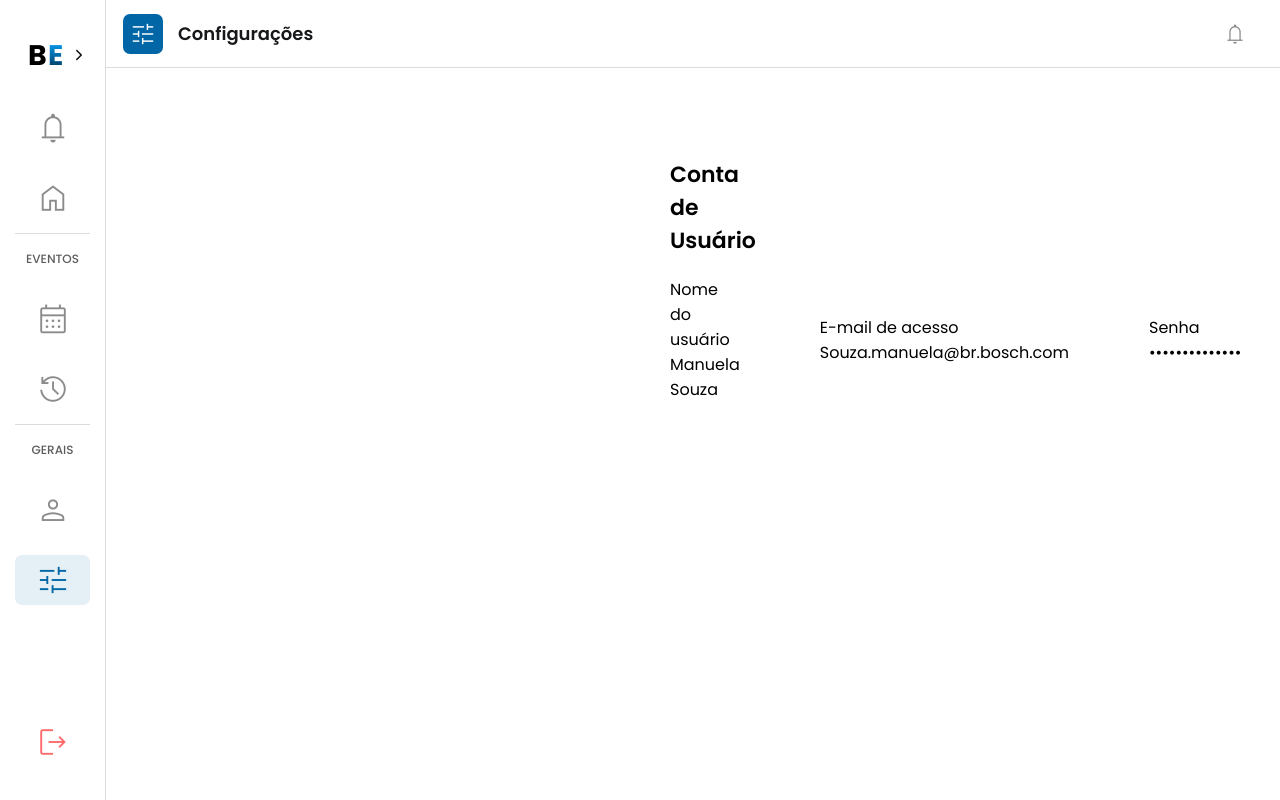
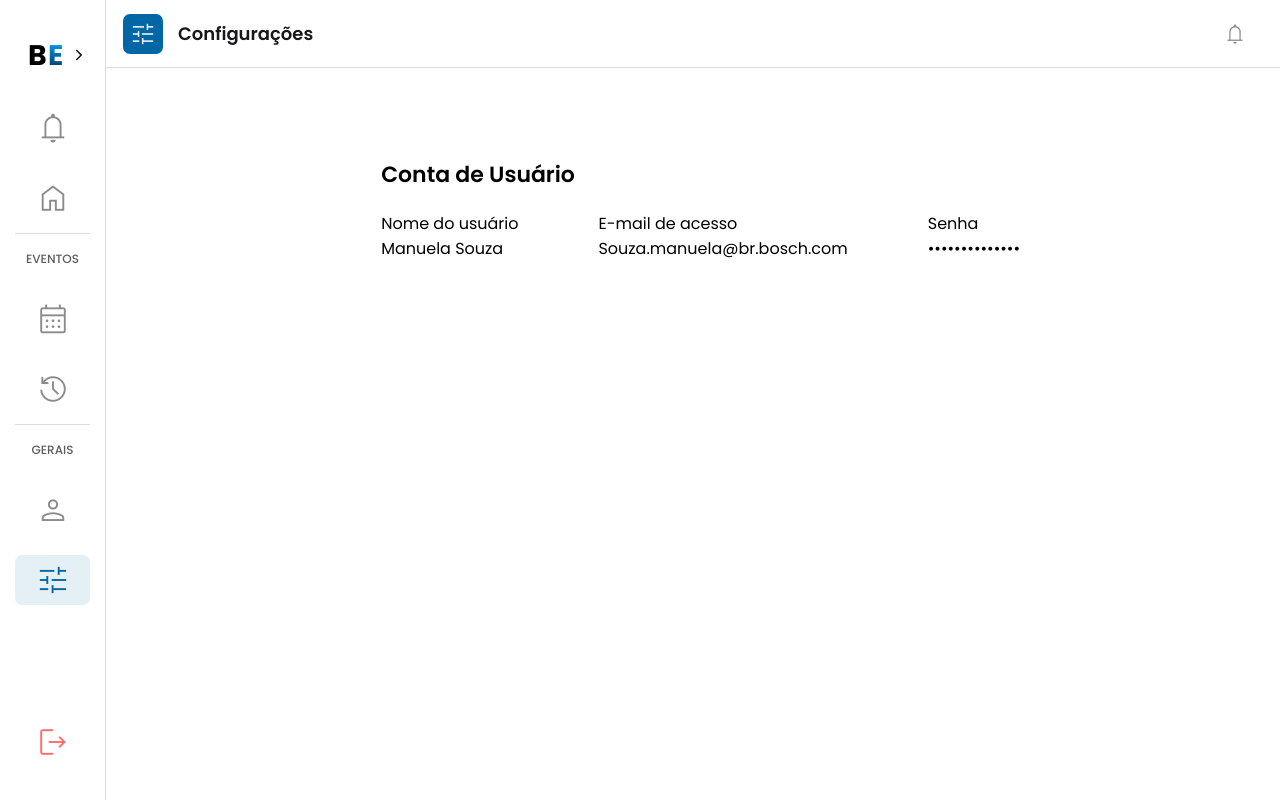
Before and after one commit to EsyProject/EsyFrontend, a React (Vite) app: page /settings in a window 1280 px wide. Built offline with nearby package versions, Linux system fonts and the light colour scheme.

Commit message:
feat: settings page style configuration

```diff
--- a/src/pages/Settings/Settings.css
+++ b/src/pages/Settings/Settings.css
@@ -3,14 +3,13 @@
 }
 
 .sidebar-open .container-main-settings {
-  margin-left: 803px;
+  margin-left: 36%;
 }
 
 .container-main-settings {
   flex: 1;
   padding: 10px;
-  max-width: 850px;
-  margin: 0 660px;
+  margin-left: 29%;
   transition: margin-left 0.3s;
 }
 
```
